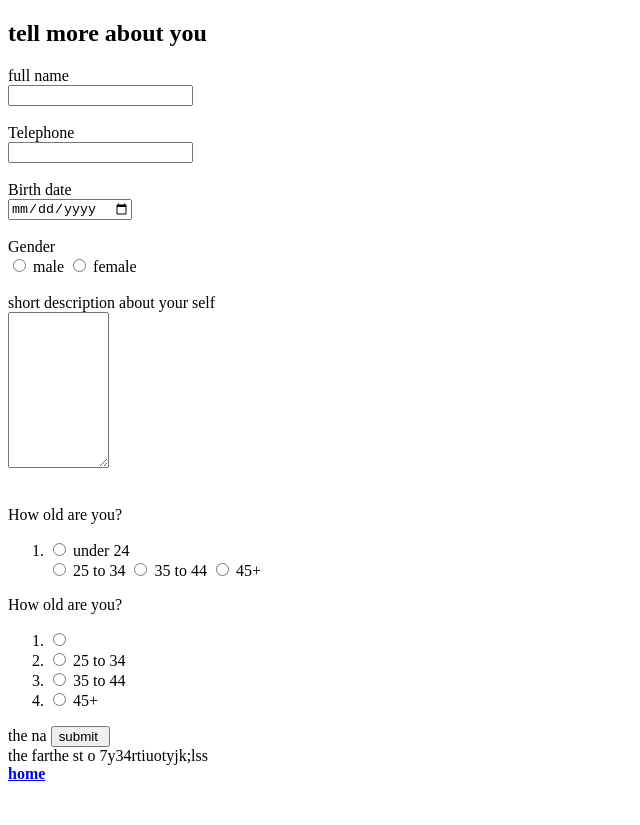
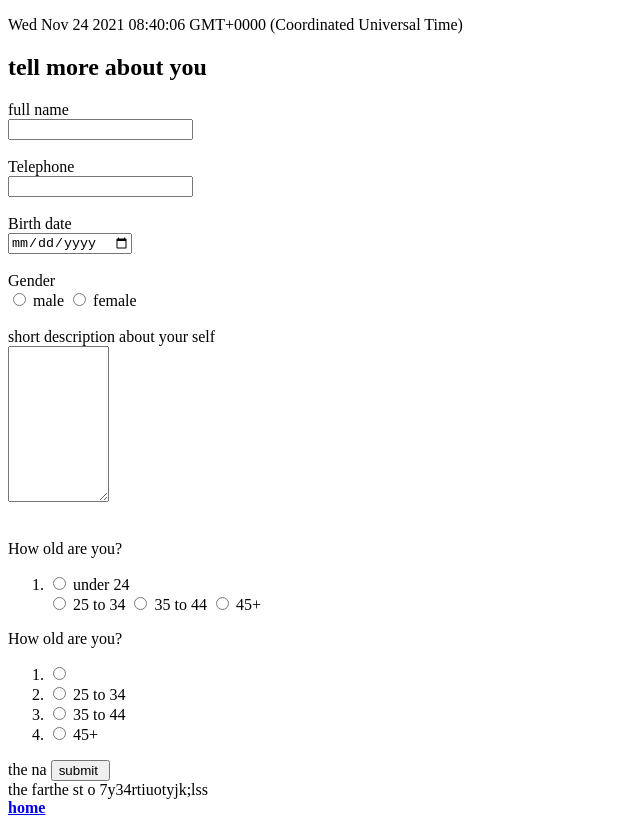
Before and after one commit to Gizaw-Agodo/myfirstgitproject, a plain HTML site: page more.html in a window 1280 px wide. Shown: the whole page, without its empty margins (0-640 px from the left). Before the commit the page ends 800 px from the top, so only its background shows below. Drawn offline with Linux system fonts and the light colour scheme.

Commit message:
Update more.html
adding date

```diff
--- a/more.html
+++ b/more.html
@@ -20,6 +20,8 @@
 
 
         <script>
+            const d =Date();
+            document.getElementById('demo').innerHTML = d;
             let array = [6,7,8,9];
             let myreturn = array.reduce(myfunction(),0);
             function myfunction(innit , value){
```
